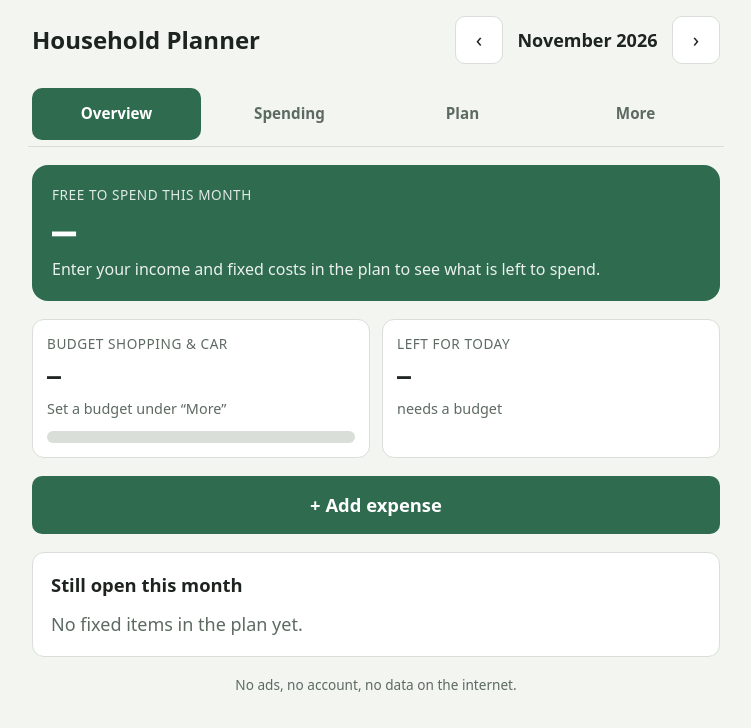
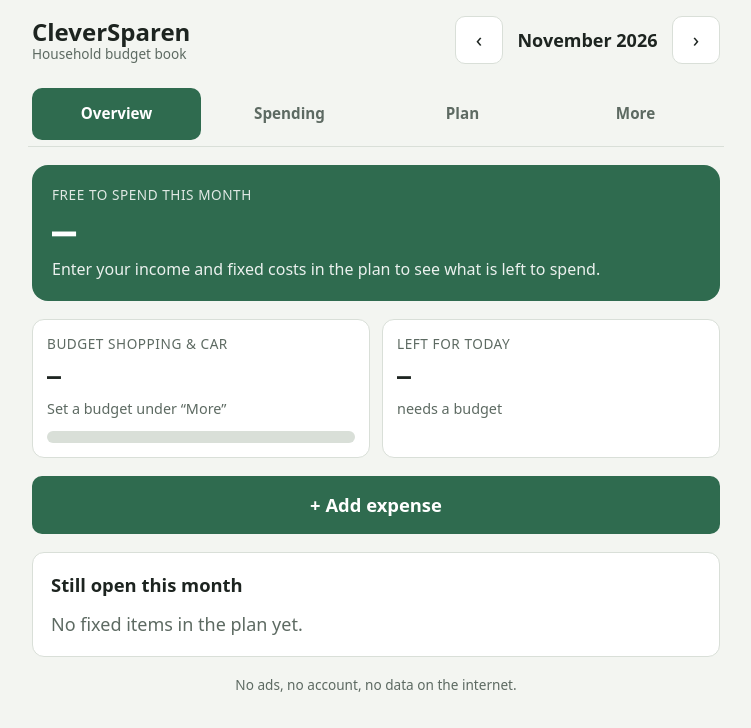
Before and after one commit to cleversparen26/cleversparen26.github.io, a plain HTML site: page index.html in a window 1280 px wide. Shown: the whole page, without its empty margins (264-1015 px from the left). Drawn offline with Linux system fonts and the light colour scheme.

Commit message:
Add files via upload

```diff
--- a/index.html
+++ b/index.html
@@ -4,7 +4,7 @@
 <meta charset="utf-8">
 <meta name="viewport" content="width=device-width, initial-scale=1, viewport-fit=cover">
 <meta name="theme-color" content="#2f6b4f">
-<title>Haushaltsplan</title>
+<title>CleverSparen</title>
 <link rel="manifest" href="manifest.webmanifest">
 <link rel="icon" href="icons/icon-192.png">
 <link rel="apple-touch-icon" href="icons/icon-192.png">
@@ -24,7 +24,8 @@
 html,body{margin:0}
 body{background:var(--bg);color:var(--fg);font-family:var(--sans);font-size:18px;line-height:1.5;-webkit-text-size-adjust:100%}
 .wrap{max-width:720px;margin:0 auto;padding:16px max(16px,env(safe-area-inset-right,0px)) 64px max(16px,env(safe-area-inset-left,0px));display:flex;flex-direction:column;gap:18px}
-h1{font-size:1.5rem;margin:0}
+h1{font-size:1.5rem;margin:0;line-height:1.15}
+.slogan{display:block;font-size:.85rem;font-weight:400;color:var(--muted)}
 h2{font-size:1.15rem;margin:0 0 12px}
 h3{margin:0;font-size:1.05rem}
 button,input,select{font:inherit;color:inherit}
@@ -127,7 +128,7 @@ button.pcard{background:transparent;text-align:left;cursor:pointer;font:inherit;
 <body>
 <main class="wrap">
   <div class="top">
-    <h1 data-t="appName">Haushaltsplan</h1>
+    <h1><span data-t="appName">CleverSparen</span> <span class="slogan" data-t="slogan">Haushaltsbuch</span></h1>
     <div class="month">
       <button class="iconbtn" id="prev" type="button" data-ta="prevMonth" aria-label="Vorheriger Monat">‹</button>
       <span id="monthLabel">–</span>
@@ -279,7 +280,7 @@ var $=function(id){return document.getElementById(id)};
 
 // ===================== Texte (Deutsch / Englisch) =====================
 var TXT={
- de:{appName:"Haushaltsplan",prevMonth:"Vorheriger Monat",nextMonth:"Nächster Monat",tabStart:"Übersicht",tabSpend:"Ausgaben",tabPlan:"Plan",tabMore:"Mehr",
+ de:{appName:"CleverSparen",slogan:"Haushaltsbuch",prevMonth:"Vorheriger Monat",nextMonth:"Nächster Monat",tabStart:"Übersicht",tabSpend:"Ausgaben",tabPlan:"Plan",tabMore:"Mehr",
   freeTitle:"Diesen Monat frei verfügbar",budgetTitle:"Budget Einkauf & Auto",perDayTitle:"Heute noch drin",quickAdd:"+ Ausgabe eintragen",openTitle:"Noch offen in diesem Monat",
   spentTitle:"Ausgaben im Monat (Budget)",splitShop:"Einkauf",splitCar:"Auto & Fahren",addTitle:"Ausgabe eintragen",fAmount:"Betrag (€)",fWhat:"Wofür?",fWhere:"Wo? (Laden)",fWherePh:"z. B. Lidl",
   fWho:"Wer hat bezahlt?",fDate:"Datum",fNote:"Notiz (freiwillig)",fNotePh:"z. B. Wocheneinkauf",save:"Eintragen",saveShort:"Speichern",cancel:"Abbrechen",delete:"Löschen",reallyDelete:"Wirklich löschen?",
@@ -312,7 +313,7 @@ var TXT={
   k_einkauf:"Einkauf",k_tanken:"Tanken",k_auto:"Auto",k_fahrt:"Fahrkosten",k_sonst:"Sonstiges",
   s_lohn1:"Lohn {a}",s_kindergeld:"Kindergeld",s_miete:"Miete",s_strom:"Strom",s_nk:"Nebenkosten",s_tv:"Bezahl-Fernsehen",s_handy:"Handyvertrag",s_internet:"Internetanbieter",s_zeitschrift:"Zeitschrift",
   s_haft:"Haftpflicht",s_hausrat:"Hausrat",s_kfz:"KFZ-Versicherung",s_spar:"Eigenes Sparkonto",s_kind:"Kind {n}",s_kredit:"Kreditrate",s_karte:"Kreditkarte"},
- en:{appName:"Household Planner",prevMonth:"Previous month",nextMonth:"Next month",tabStart:"Overview",tabSpend:"Spending",tabPlan:"Plan",tabMore:"More",
+ en:{appName:"CleverSparen",slogan:"Household budget book",prevMonth:"Previous month",nextMonth:"Next month",tabStart:"Overview",tabSpend:"Spending",tabPlan:"Plan",tabMore:"More",
   freeTitle:"Free to spend this month",budgetTitle:"Budget shopping & car",perDayTitle:"Left for today",quickAdd:"+ Add expense",openTitle:"Still open this month",
   spentTitle:"Spent this month (budget)",splitShop:"Shopping",splitCar:"Car & travel",addTitle:"Add expense",fAmount:"Amount (€)",fWhat:"What for?",fWhere:"Where? (shop)",fWherePh:"e.g. Lidl",
   fWho:"Who paid?",fDate:"Date",fNote:"Note (optional)",fNotePh:"e.g. weekly shopping",save:"Add",saveShort:"Save",cancel:"Cancel",delete:"Delete",reallyDelete:"Really delete?",
@@ -579,7 +580,7 @@ $("setSave").onclick=function(){
 };
 $("langSel").onchange=function(){db.lang=this.value;speichern();setLang(db.lang);render()};
 $("exportBtn").onclick=function(){
-  var name="Haushaltsplan-"+today()+".json",text=JSON.stringify({app:"haushaltsplan",version:1,gesichert:new Date().toISOString(),daten:db},null,1);
+  var name="CleverSparen-Sicherung-"+today()+".json",text=JSON.stringify({app:"haushaltsplan",version:1,gesichert:new Date().toISOString(),daten:db},null,1);
   try{var f=new File([text],name,{type:"application/json"});
     if(navigator.canShare&&navigator.canShare({files:[f]})){navigator.share({files:[f],title:T("appName")}).then(function(){setMsg("backupMsg",T("backupShared"))}).catch(function(){});return}}catch(e){}
   var a=document.createElement("a");a.href=URL.createObjectURL(new Blob([text],{type:"application/json"}));a.download=name;document.body.appendChild(a);a.click();
```
Also changed, not shown: manifest.webmanifest.
